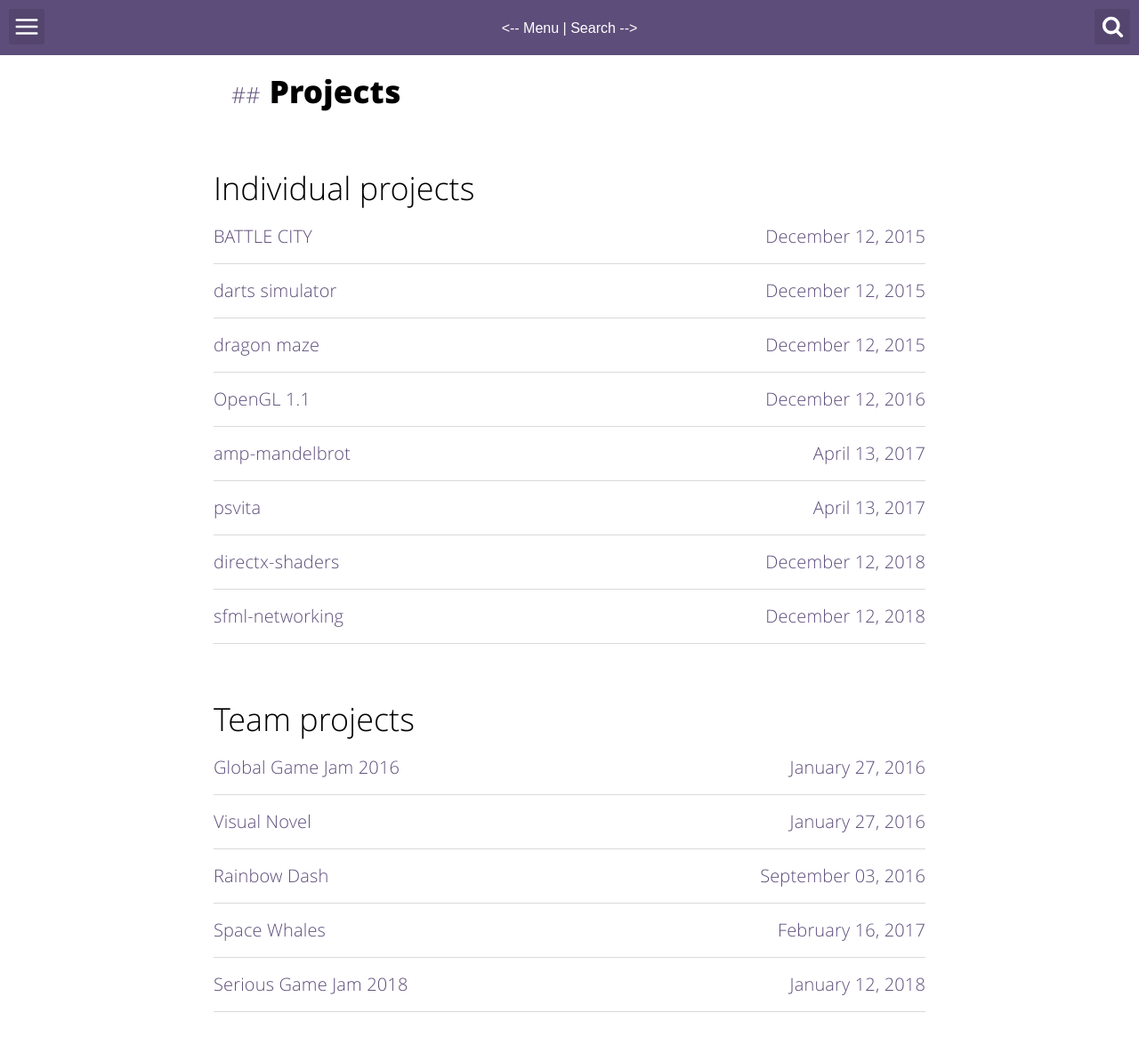
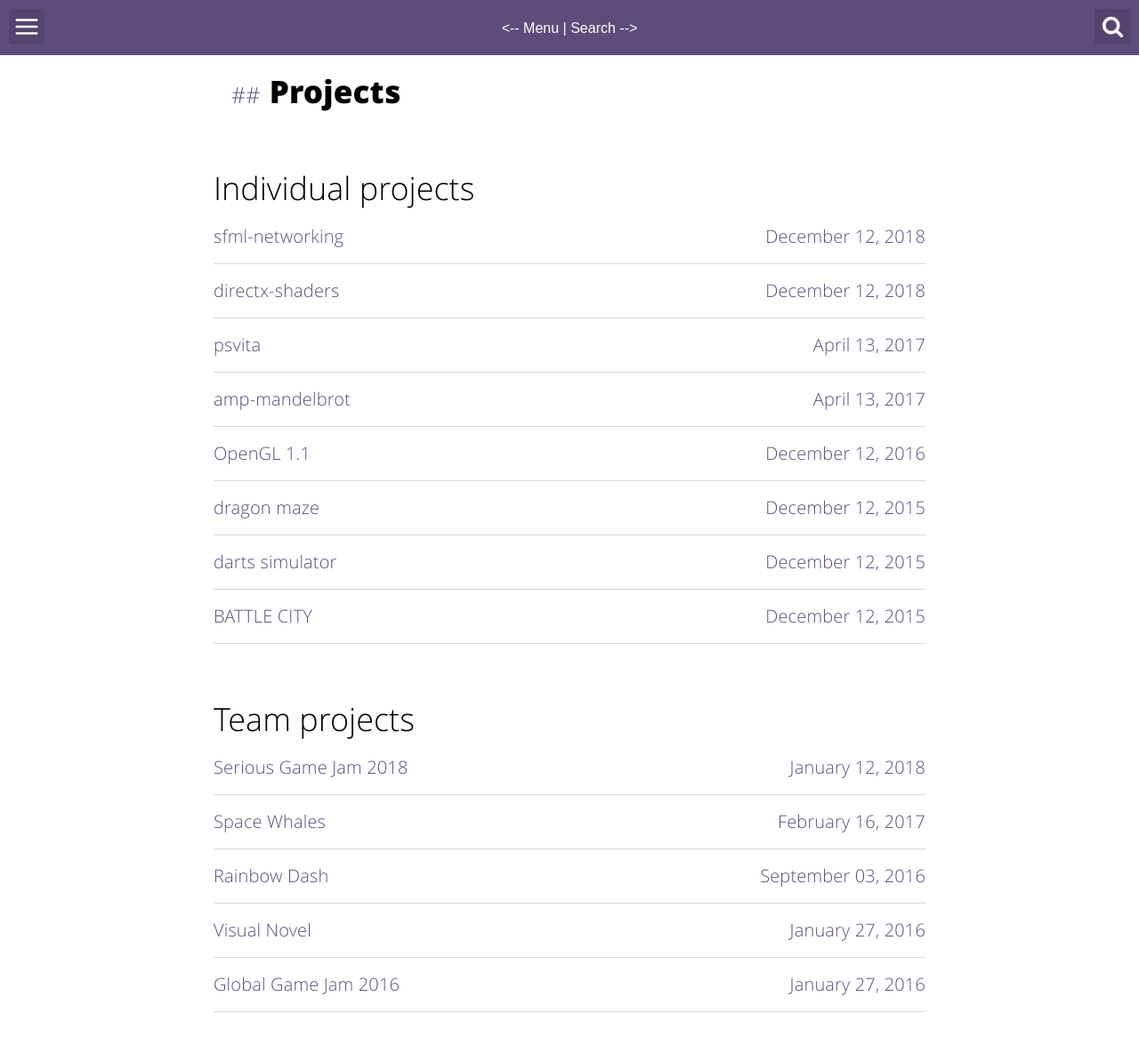
Before and after one commit to matzar/matzar.github.io, a Jekyll site: the page built from series.html, in a window 1280 px wide. Shown: the whole page at 89% size. Built offline with Jekyll 4.4.1, drawn with Linux system fonts in a browser that asks for light colours.

Commit message:
remove reversed in series

```diff
--- a/series.html
+++ b/series.html
@@ -11,7 +11,7 @@ description: "Take a look at my series..."
   <span class="tag-title" id="{{ tag[0] | slugify }}">{{ tag[0] | capitalize }}</span>
   <ul class="post-list">
     {% assign pages_list = tag[1] %}
-    {% for post in pages_list reversed %}
+    {% for post in pages_list %}
       {% if post.title != null %}
       {% if group == null or group == post.group %}
       <li>
```
